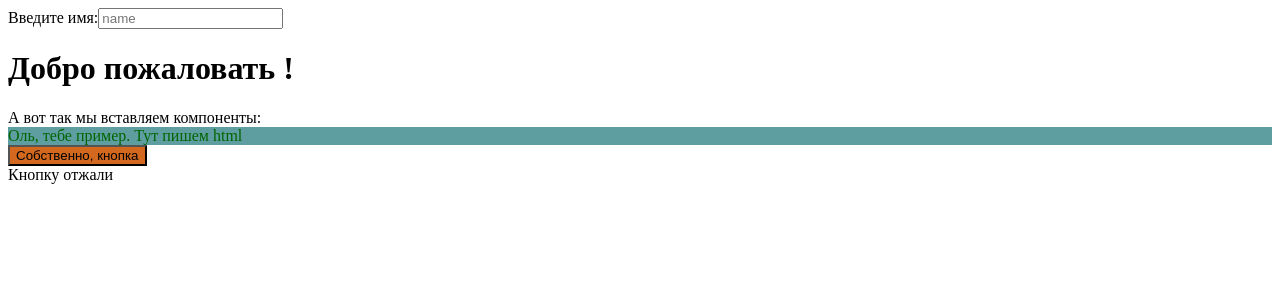
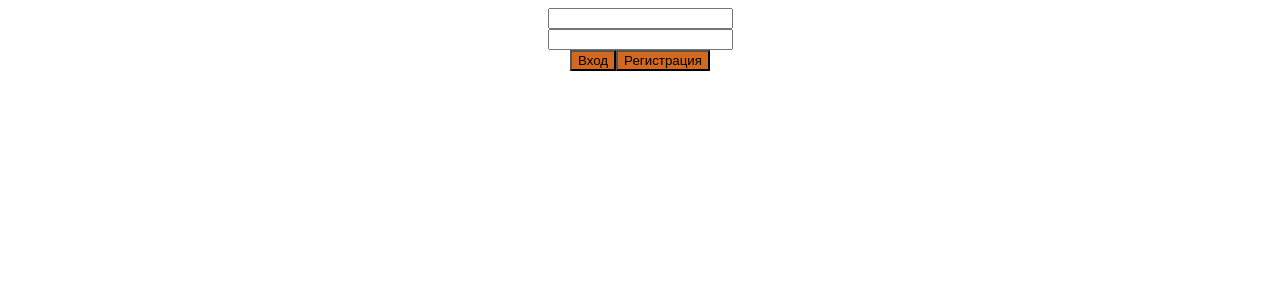
Before and after one commit to AngelinaVybornova/diplom, an Angular app in the folder dipl/frontend/: page / in a window 1280 px wide. Shown: the top 300 px of the page. Built offline with nearby package versions, Linux system fonts and the light colour scheme.

Commit message:
Форма входа и начальных настроек

```diff
--- a/dipl/frontend/angular.json
+++ b/dipl/frontend/angular.json
@@ -25,5 +25,8 @@
         }
       }
     }
+  },
+  "cli": {
+    "analytics": false
   }
 }
--- a/dipl/frontend/src/app/app.component.ts
+++ b/dipl/frontend/src/app/app.component.ts
@@ -1,18 +1,57 @@
 import { Component, NgModule } from "@angular/core";
-import {FormsModule} from "@angular/forms";
-import {ExampleComponent} from "./newComponentExample/example.component"; //указываем путь
+import { FormsModule } from "@angular/forms";
+import { ExampleComponent } from "./newComponentExample/example.component"; //указываем путь
+import { LoginComponent } from "./login/login.component"; //указываем путь
+import { BasicSetupComponent } from "./basicSetup/BasicSetup.component"; //указываем путь
 import { CommonModule } from "@angular/common";
+import { Subject, takeUntil } from "rxjs";
 
 @Component({
-    selector: "my-app",
-    standalone: true,
-    imports: [FormsModule, ExampleComponent, CommonModule], //указываем тут
-    template: `<label>Введите имя:</label>
-                 <input [(ngModel)]="name" placeholder="name">
-                 <h1>Добро пожаловать {{name}}!</h1>
-                 <div>А вот так мы вставляем компоненты:</div>
-                 <example-comp>название тега берем из selector вставляемого компонента</example-comp>`
+  selector: "my-app",
+  standalone: true,
+  imports: [
+    FormsModule,
+    ExampleComponent,
+    CommonModule,
+    LoginComponent,
+    BasicSetupComponent,
+  ], //указываем тут
+  template: `
+    <login-comp *ngIf="formState === 'unclicked'">Кнопку нажали</login-comp>
+    <basicSetup-comp *ngIf="formState === 'vhod'"></basicSetup-comp>
+
+    <!--
+    <button (click)="buttonClk()">Менять</button>
+    <login-comp *ngIf="buttonState === 'clicked'">Кнопку нажали</login-comp>
+    <example-comp *ngIf="buttonState === 'unclicked'"
+      >Кнопку отжали</example-comp
+    >
+    -->
+  `,
 })
 export class AppComponent {
-    name= "";
+  name = "";
+  public formState = "unclicked";
+  public formChange = new Subject<string>();
+  unsubscribe = new Subject<void>();
+
+  public ngOnInit(): void {
+    console.log("лялляля");
+    this.formChange.pipe(takeUntil(this.unsubscribe)).subscribe((state) => {
+      this.formState = state;
+      console.log("текст", state);
+    });
+  }
+
+  public buttonClk(): void {
+    if (this.formState === "unclicked") {
+      this.formState = "clicked";
+    } else {
+      this.formState = "unclicked";
+    }
+  }
+  public ngOnDestroy(): void {
+    console.log("ююююююхухх");
+    this.unsubscribe.next();
+  }
 }
--- /dev/null
+++ b/dipl/frontend/src/app/basicSetup/basicSetup.component.html
@@ -0,0 +1,25 @@
+<div class="center">
+  <div>Размер поля MxN в пикселях:</div>
+  <br />
+  <div>M =</div>
+  <input [(ngModel)]="M" type="text" placeholder="" />
+  <div>N =</div>
+  <input [(ngModel)]="N" type="text" placeholder="" />
+  <br />
+  <div>Максимальное количество организмов на карте</div>
+  <br />
+  <input [(ngModel)]="maxOrgNum" type="range" min="1" max="100" value="50" />
+  <br />
+  <div>Частота появления пищи:</div>
+  <br />
+  <input
+    [(ngModel)]="foodProbability"
+    type="range"
+    min="1"
+    max="100"
+    value="50"
+  />
+  <br />
+  <button (click)="firstPopulation()">Настройка первой популяции</button>
+  <button (click)="autoPopulation()">Автоматическая генерация</button>
+</div>
--- /dev/null
+++ b/dipl/frontend/src/app/basicSetup/basicSetup.component.scss
@@ -0,0 +1,10 @@
+.example {
+  color: darkgreen;
+  background-color: cadetblue; //тут пишем стили
+}
+.center {
+  text-align: center;
+}
+button {
+  background-color: chocolate;
+}
--- /dev/null
+++ b/dipl/frontend/src/app/basicSetup/basicSetup.component.ts
@@ -0,0 +1,36 @@
+import { CommonModule } from "@angular/common";
+import { Component } from "@angular/core";
+import { FormsModule } from "@angular/forms";
+
+@Component({
+  selector: "basicSetup-comp",
+  templateUrl: "./basicSetup.component.html",
+  styleUrls: ["./basicSetup.component.scss"],
+  standalone: true,
+  imports: [CommonModule, FormsModule], //чтобы работало *ngIf
+})
+export class BasicSetupComponent {
+  public buttonState = "unclicked";
+  public M = "";
+  public N = "";
+  public foodProbability: number = 0;
+  public maxOrgNum: number = 0;
+
+  public firstPopulation(): void {
+    //mm
+  }
+  public autoPopulation(): void {
+    //mm
+  }
+
+  public buttonClk(): void {
+    if (this.buttonState === "unclicked") {
+      this.buttonState = "clicked";
+      console.log("click", this.buttonState); //так выводим логи для дебага, смотри их в консоли браузера
+    } else {
+      this.buttonState = "unclicked";
+      console.log("unclick", this.buttonState);
+    }
+  }
+  // тут пишем логику на typescript
+}
--- /dev/null
+++ b/dipl/frontend/src/app/login/login.component.html
@@ -0,0 +1,19 @@
+<!--<div class="example">QQQQQQQQQQQQQQQQQQQQQQQQQQQQ</div>
+<button (click)="buttonClk()">Собственно, кнопка</button>
+<div *ngIf="buttonState === 'clicked'">Кнопку нажали</div>
+<div *ngIf="buttonState === 'unclicked'">Кнопку отжали</div>
+-->
+
+<!--<h1 style="font-size: 25px; font-style: italic">GeeksForGeeks</h1>
+<h2 style="font-size: 25px; font-style: italic">
+  HTML input Placeholder Attribute
+</h2>
+-->
+<div class="center">
+  <input [(ngModel)]="login" type="text" placeholder="" />
+  <br />
+  <input [(ngModel)]="password" type="text" placeholder="" />
+  <br />
+  <button (click)="buttonClkVhod()">Вход</button>
+  <button (click)="buttonClkRegistration()">Регистрация</button>
+</div>
--- /dev/null
+++ b/dipl/frontend/src/app/login/login.component.scss
@@ -0,0 +1,10 @@
+.example {
+  color: darkgreen;
+  background-color: cadetblue; //тут пишем стили
+}
+.center {
+  text-align: center;
+}
+button {
+  background-color: chocolate;
+}
--- /dev/null
+++ b/dipl/frontend/src/app/login/login.component.ts
@@ -0,0 +1,41 @@
+import { CommonModule } from "@angular/common";
+import { Component } from "@angular/core";
+import { FormsModule } from "@angular/forms";
+import { AppComponent } from "../app.component";
+
+@Component({
+  selector: "login-comp",
+  templateUrl: "./login.component.html",
+  styleUrls: ["./login.component.scss"],
+  standalone: true,
+  imports: [CommonModule, FormsModule], //чтобы работало *ngIf
+})
+export class LoginComponent {
+  public password = "";
+  public login = "";
+  public buttonState = "unclicked";
+
+  appComponentClass = new AppComponent();
+
+  public buttonClkVhod(): void {
+    this.appComponentClass.formChange.next("vhod");
+    if (this.buttonState === "unclicked") {
+      this.buttonState = "clicked";
+      console.log("click", this.buttonState); //так выводим логи для дебага, смотри их в консоли браузера
+    } else {
+      this.buttonState = "unclicked";
+      console.log("unclick", this.buttonState);
+    }
+  }
+  public buttonClkRegistration(): void {
+    this.appComponentClass.formChange.next("registration");
+    if (this.buttonState === "unclicked") {
+      this.buttonState = "clicked";
+      console.log("click", this.buttonState); //так выводим логи для дебага, смотри их в консоли браузера
+    } else {
+      this.buttonState = "unclicked";
+      console.log("unclick", this.buttonState);
+    }
+    // тут пишем логику на typescript
+  }
+}
```
